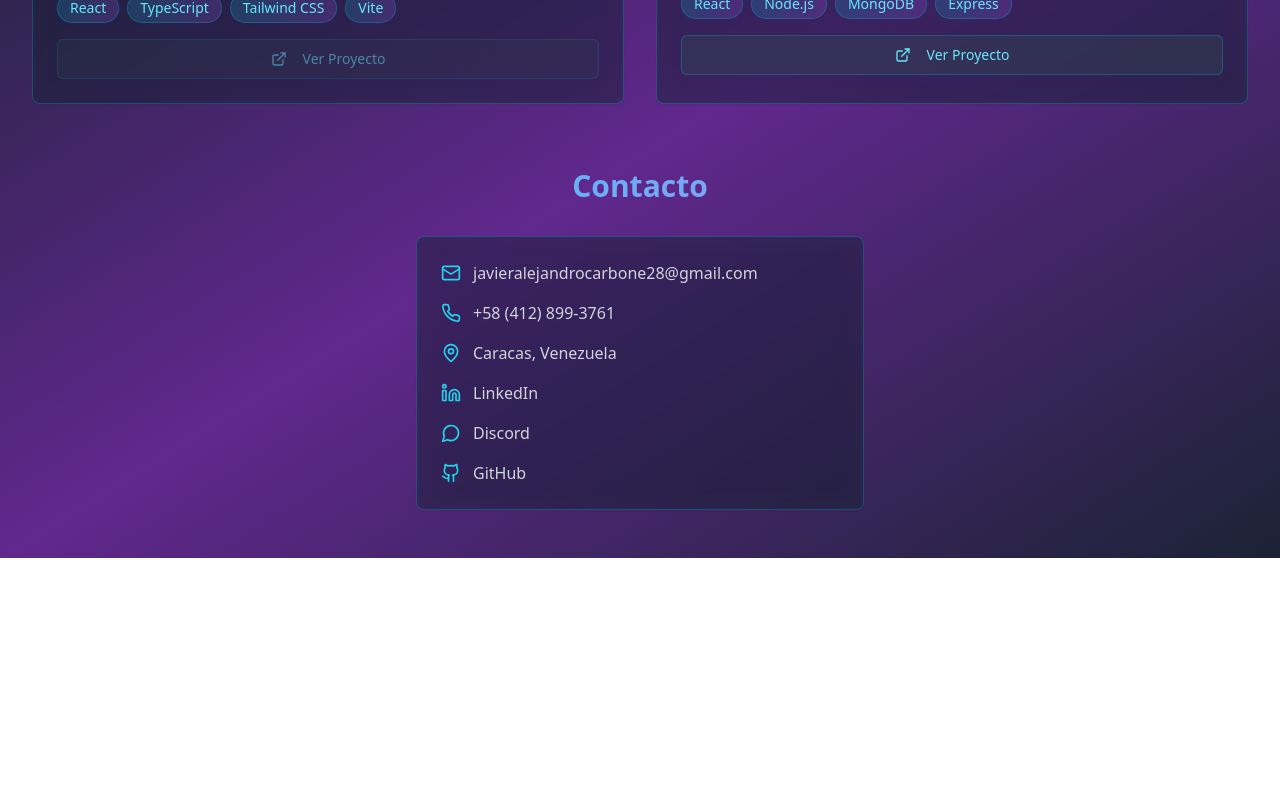
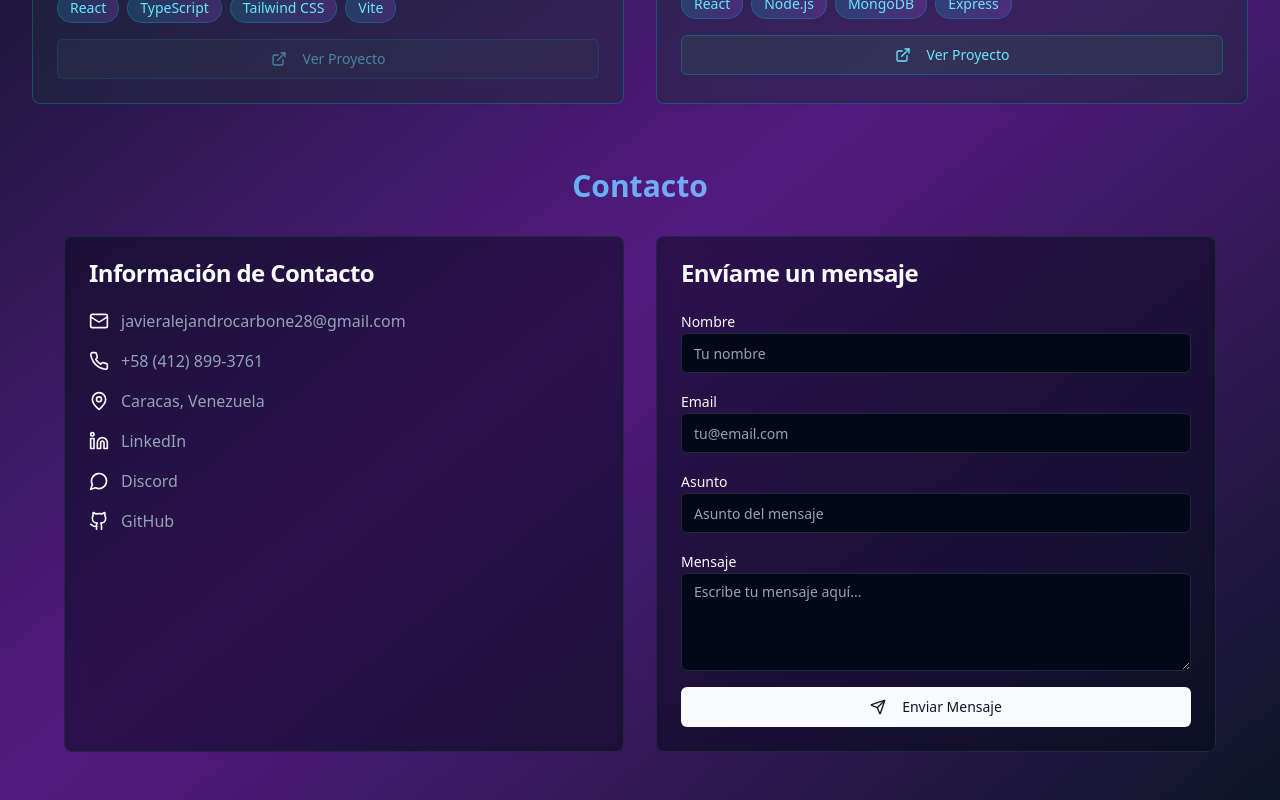
Before and after one commit to Ernott/ernottportfolio.io, a React (Vite) app: page / in a window 1280 px wide. Shown: the part 1189-1989 px from the top of the page. Before the commit the page ends 1747 px from the top, so only its background shows below. Built offline with nearby package versions, Linux system fonts and the light colour scheme.

Commit message:
Add contact form and dark mode
Implement a contact form in the contact section that sends data to the specified email address and add dark mode functionality.

```diff
--- a/package.json
+++ b/package.json
@@ -51,7 +51,7 @@
     "react": "^18.3.1",
     "react-day-picker": "^8.10.1",
     "react-dom": "^18.3.1",
-    "react-hook-form": "^7.53.0",
+    "react-hook-form": "^7.60.0",
     "react-resizable-panels": "^2.1.3",
     "react-router-dom": "^6.26.2",
     "recharts": "^2.12.7",
--- a/src/App.tsx
+++ b/src/App.tsx
@@ -4,6 +4,7 @@ import { Toaster as Sonner } from "@/components/ui/sonner";
 import { TooltipProvider } from "@/components/ui/tooltip";
 import { QueryClient, QueryClientProvider } from "@tanstack/react-query";
 import { BrowserRouter, Routes, Route } from "react-router-dom";
+import { ThemeProvider } from "@/components/ThemeProvider";
 import Index from "./pages/Index";
 import AboutMe from "./pages/AboutMe";
 import NotFound from "./pages/NotFound";
@@ -12,6 +13,7 @@ const queryClient = new QueryClient();
 
 const App = () => (
   <QueryClientProvider client={queryClient}>
+    <ThemeProvider defaultTheme="dark" storageKey="vite-ui-theme">
       <TooltipProvider>
         <Toaster />
         <Sonner />
@@ -24,6 +26,7 @@ const App = () => (
           </Routes>
         </BrowserRouter>
       </TooltipProvider>
+    </ThemeProvider>
   </QueryClientProvider>
 );
 
--- /dev/null
+++ b/src/components/ContactForm.tsx
@@ -0,0 +1,217 @@
+import { useState } from "react";
+import { useForm } from "react-hook-form";
+import { Card, CardContent, CardHeader, CardTitle } from "@/components/ui/card";
+import { Button } from "@/components/ui/button";
+import { Input } from "@/components/ui/input";
+import { Textarea } from "@/components/ui/textarea";
+import { Label } from "@/components/ui/label";
+import { Mail, Phone, MapPin, Linkedin, Github, MessageCircle, Send } from "lucide-react";
+import { Content } from "@/types/portfolio";
+import { useToast } from "@/hooks/use-toast";
+
+interface ContactFormData {
+  name: string;
+  email: string;
+  subject: string;
+  message: string;
+}
+
+interface ContactFormProps {
+  currentContent: Content;
+  isVisible: boolean;
+}
+
+const ContactForm = ({ currentContent, isVisible }: ContactFormProps) => {
+  const [isSubmitting, setIsSubmitting] = useState(false);
+  const { toast } = useToast();
+
+  const {
+    register,
+    handleSubmit,
+    reset,
+    formState: { errors }
+  } = useForm<ContactFormData>();
+
+  const onSubmit = async (data: ContactFormData) => {
+    setIsSubmitting(true);
+
+    try {
+      // Create mailto link with form data
+      const subject = encodeURIComponent(data.subject);
+      const body = encodeURIComponent(
+        `Nombre: ${data.name}\nEmail: ${data.email}\n\nMensaje:\n${data.message}`
+      );
+      const mailtoLink = `mailto:thegamer.58@hotmail.com?subject=${subject}&body=${body}`;
+
+      // Open default email client
+      window.location.href = mailtoLink;
+
+      // Show success message
+      toast({
+        title: "Email preparado",
+        description: "Se ha abierto tu cliente de email con el mensaje.",
+      });
+
+      // Reset form
+      reset();
+    } catch (error) {
+      toast({
+        title: "Error",
+        description: "Hubo un problema al procesar tu mensaje.",
+        variant: "destructive",
+      });
+    } finally {
+      setIsSubmitting(false);
+    }
+  };
+
+  return (
+    <section
+      id="contact"
+      className={`transition-all duration-1000 delay-800 ${
+        isVisible
+          ? "opacity-100 translate-y-0"
+          : "opacity-0 translate-y-10"
+      }`}
+    >
+      <h2 className="text-3xl font-bold bg-gradient-to-r from-cyan-400 to-purple-400 bg-clip-text text-transparent mb-8 text-center">
+        {currentContent.contact}
+      </h2>
+
+      <div className="grid md:grid-cols-2 gap-8 max-w-6xl mx-auto">
+        {/* Contact Information */}
+        <Card className="bg-card/50 backdrop-blur-md border-border">
+          <CardHeader>
+            <CardTitle className="text-foreground">Información de Contacto</CardTitle>
+          </CardHeader>
+          <CardContent className="space-y-4">
+            <div className="flex items-center">
+              <Mail className="w-5 h-5 text-primary mr-3" />
+              <span className="text-muted-foreground">
+                javieralejandrocarbone28@gmail.com
+              </span>
+            </div>
+            <div className="flex items-center">
+              <Phone className="w-5 h-5 text-primary mr-3" />
+              <span className="text-muted-foreground">+58 (412) 899-3761</span>
+            </div>
+            <div className="flex items-center">
+              <MapPin className="w-5 h-5 text-primary mr-3" />
+              <span className="text-muted-foreground">Caracas, Venezuela</span>
+            </div>
+            <div className="flex items-center">
+              <Linkedin className="w-5 h-5 text-primary mr-3" />
+              <a
+                href="https://www.linkedin.com/in/javier-a-carbone-7b4371198/"
+                target="_blank"
+                rel="noopener noreferrer"
+                className="text-muted-foreground hover:text-primary transition-colors"
+              >
+                LinkedIn
+              </a>
+            </div>
+            <div className="flex items-center">
+              <MessageCircle className="w-5 h-5 text-primary mr-3" />
+              <a
+                href="https://discord.gg/UdqyZdKhbK"
+                target="_blank"
+                rel="noopener noreferrer"
+                className="text-muted-foreground hover:text-primary transition-colors"
+              >
+                Discord
+              </a>
+            </div>
+            <div className="flex items-center">
+              <Github className="w-5 h-5 text-primary mr-3" />
+              <a
+                href="https://github.com/Ernott"
+                target="_blank"
+                rel="noopener noreferrer"
+                className="text-muted-foreground hover:text-primary transition-colors"
+              >
+                GitHub
+              </a>
+            </div>
+          </CardContent>
+        </Card>
+
+        {/* Contact Form */}
+        <Card className="bg-card/50 backdrop-blur-md border-border">
+          <CardHeader>
+            <CardTitle className="text-foreground">Envíame un mensaje</CardTitle>
+          </CardHeader>
+          <CardContent>
+            <form onSubmit={handleSubmit(onSubmit)} className="space-y-4">
+              <div>
+                <Label htmlFor="name">Nombre</Label>
+                <Input
+                  id="name"
+                  {...register("name", { required: "El nombre es requerido" })}
+                  placeholder="Tu nombre"
+                />
+                {errors.name && (
+                  <p className="text-destructive text-sm mt-1">{errors.name.message}</p>
+                )}
+              </div>
+
+              <div>
+                <Label htmlFor="email">Email</Label>
+                <Input
+                  id="email"
+                  type="email"
+                  {...register("email", {
+                    required: "El email es requerido",
+                    pattern: {
+                      value: /^\S+@\S+$/i,
+                      message: "Email inválido"
+                    }
+                  })}
+                  placeholder="tu@email.com"
+                />
+                {errors.email && (
+                  <p className="text-destructive text-sm mt-1">{errors.email.message}</p>
+                )}
+              </div>
+
+              <div>
+                <Label htmlFor="subject">Asunto</Label>
+                <Input
+                  id="subject"
+                  {...register("subject", { required: "El asunto es requerido" })}
+                  placeholder="Asunto del mensaje"
+                />
+                {errors.subject && (
+                  <p className="text-destructive text-sm mt-1">{errors.subject.message}</p>
+                )}
+              </div>
+
+              <div>
+                <Label htmlFor="message">Mensaje</Label>
+                <Textarea
+                  id="message"
+                  {...register("message", { required: "El mensaje es requerido" })}
+                  placeholder="Escribe tu mensaje aquí..."
+                  rows={4}
+                />
+                {errors.message && (
+                  <p className="text-destructive text-sm mt-1">{errors.message.message}</p>
+                )}
+              </div>
+
+              <Button
+                type="submit"
+                className="w-full"
+                disabled={isSubmitting}
+              >
+                <Send className="w-4 h-4 mr-2" />
+                {isSubmitting ? "Enviando..." : "Enviar Mensaje"}
+              </Button>
+            </form>
+          </CardContent>
+        </Card>
+      </div>
+    </section>
+  );
+};
+
+export default ContactForm;
--- a/src/components/Navigation.tsx
+++ b/src/components/Navigation.tsx
@@ -1,6 +1,9 @@
 
 import { Language, Content } from "@/types/portfolio";
 import { useNavigate, useLocation } from "react-router-dom";
+import { useTheme } from "@/components/ThemeProvider";
+import { Sun, Moon } from "lucide-react";
+import { Button } from "@/components/ui/button";
 
 interface NavigationProps {
   currentContent: Content;
@@ -12,6 +15,7 @@ interface NavigationProps {
 const Navigation = ({ currentContent, language, setLanguage, scrollToSection }: NavigationProps) => {
   const navigate = useNavigate();
   const location = useLocation();
+  const { theme, setTheme } = useTheme();
 
   const handleNavigation = (section: string) => {
     if (location.pathname === "/about" && section !== "about") {
@@ -69,6 +73,14 @@ const Navigation = ({ currentContent, language, setLanguage, scrollToSection }:
           </div>
 
           <div className="flex items-center space-x-4">
+            <Button
+              variant="ghost"
+              size="sm"
+              onClick={() => setTheme(theme === "light" ? "dark" : "light")}
+              className="text-cyan-300 hover:text-cyan-400"
+            >
+              {theme === "light" ? <Moon className="h-4 w-4" /> : <Sun className="h-4 w-4" />}
+            </Button>
             <button
               onClick={() => setLanguage(language === "es" ? "en" : "es")}
               className="px-3 py-1 text-sm font-medium text-cyan-300 bg-slate-800/50 rounded-md hover:bg-slate-700/50 transition-colors border border-cyan-500/30"
--- /dev/null
+++ b/src/components/ThemeProvider.tsx
@@ -0,0 +1,73 @@
+import { createContext, useContext, useEffect, useState } from "react"
+
+type Theme = "dark" | "light" | "system"
+
+type ThemeProviderProps = {
+  children: React.ReactNode
+  defaultTheme?: Theme
+  storageKey?: string
+}
+
+type ThemeProviderState = {
+  theme: Theme
+  setTheme: (theme: Theme) => void
+}
+
+const initialState: ThemeProviderState = {
+  theme: "system",
+  setTheme: () => null,
+}
+
+const ThemeProviderContext = createContext<ThemeProviderState>(initialState)
+
+export function ThemeProvider({
+  children,
+  defaultTheme = "system",
+  storageKey = "vite-ui-theme",
+  ...props
+}: ThemeProviderProps) {
+  const [theme, setTheme] = useState<Theme>(
+    () => (localStorage.getItem(storageKey) as Theme) || defaultTheme
+  )
+
+  useEffect(() => {
+    const root = window.document.documentElement
+
+    root.classList.remove("light", "dark")
+
+    if (theme === "system") {
+      const systemTheme = window.matchMedia("(prefers-color-scheme: dark)")
+        .matches
+        ? "dark"
+        : "light"
+
+      root.classList.add(systemTheme)
+      return
+    }
+
+    root.classList.add(theme)
+  }, [theme])
+
+  const value = {
+    theme,
+    setTheme: (theme: Theme) => {
+      localStorage.setItem(storageKey, theme)
+      setTheme(theme)
+    },
+  }
+
+  return (
+    <ThemeProviderContext.Provider {...props} value={value}>
+      {children}
+    </ThemeProviderContext.Provider>
+  )
+}
+
+export const useTheme = () => {
+  const context = useContext(ThemeProviderContext)
+
+  if (context === undefined)
+    throw new Error("useTheme must be used within a ThemeProvider")
+
+  return context
+}
--- a/src/pages/Index.tsx
+++ b/src/pages/Index.tsx
@@ -8,7 +8,7 @@ import Navigation from "@/components/Navigation";
 import HeroSection from "@/components/HeroSection";
 import ProjectsSection from "@/components/ProjectsSection";
 import AboutSection from "@/components/AboutSection";
-import ContactSection from "@/components/ContactSection";
+import ContactForm from "@/components/ContactForm";
 
 const Index = () => {
   const [language, setLanguage] = useState<Language>("es");
@@ -56,7 +56,7 @@ const Index = () => {
             isVisible={visibleSections.has("projects")}
           />
 
-          <ContactSection
+          <ContactForm
             currentContent={currentContent}
             isVisible={visibleSections.has("contact")}
           />
```
Also changed, not shown: 1 other file (tests, documents, lock files or other folders). Lines whose indentation alone changed are shown as unchanged.
